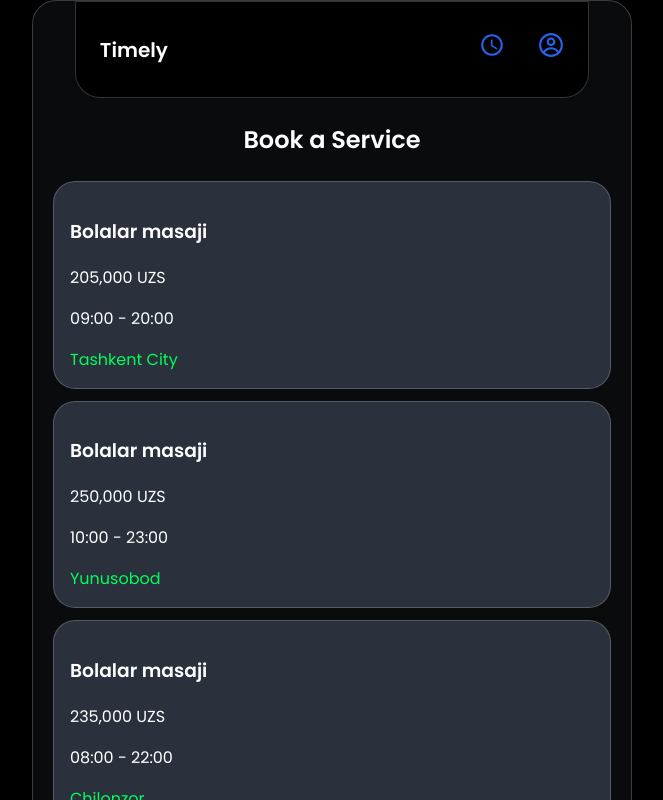
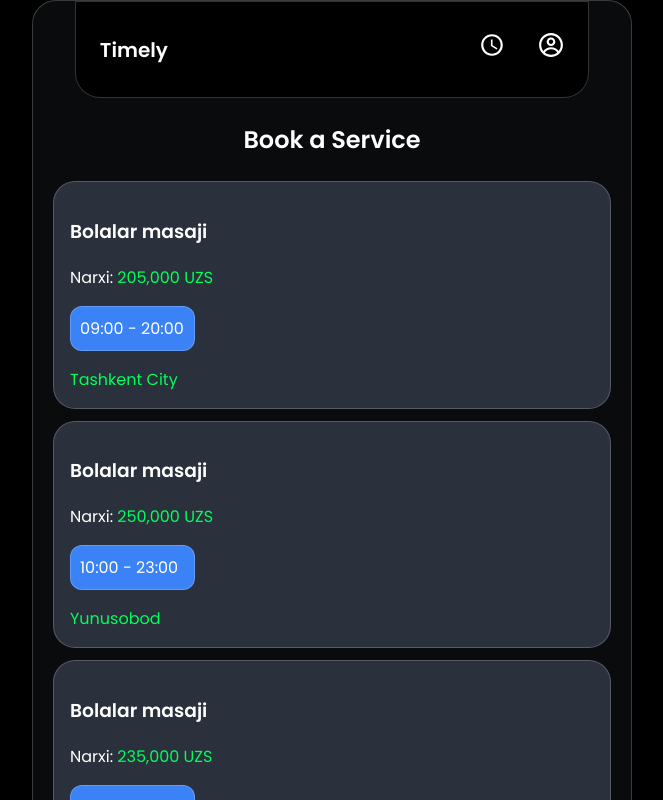
Before and after one commit to BahromNigmanbekov/timelyb, a React (Vite) app: page / in a window 1280 px wide. Shown: the top 800 px of the page, without its empty margins (308-971 px from the left). Built offline with nearby package versions, Linux system fonts and the light colour scheme.

Commit message:
design o'zgartirildi

```diff
--- a/src/components/BookingForm.jsx
+++ b/src/components/BookingForm.jsx
@@ -5,7 +5,7 @@ function BookingForm({ service, goBack }) {
   const [time, setTime] = useState("");
 
   const handleBook = () => {
-    alert(`You booked ${service.name} on ${date} at ${time}`);
+    alert(`Siz band qildingiz ${service.name} Kuni: ${date} va Vaqti: ${time}`);
   };
 
   return (
--- a/src/components/ServiceCard.jsx
+++ b/src/components/ServiceCard.jsx
@@ -4,8 +4,8 @@ function ServiceCard({ service, onSelect }) {
   return (
     <div className="card" onClick={() => onSelect(service)}>
       <h3>{service.name}</h3>
-      <p>{service.price}</p>
-      <p>{service.time}</p>
+      <p>Narxi: <span>{service.price}</span></p>
+      <p className="vaqt">{service.time}</p>
       <span>{service.location}</span>
     </div>
   );
--- a/src/index.css
+++ b/src/index.css
@@ -54,7 +54,7 @@ background: black;
 }
 
 .nav-links a {
-  color: #2563eb;
+  color: #ffffff;
   text-decoration: none;
   margin-left: 26px;
   font-weight: 500;
@@ -84,6 +84,13 @@ background: black;
 }
 .card:hover {
   background-color: #000000;
+}
+.vaqt{
+  width: 125px;
+  border-radius: 12px;
+  background-color: #3b82f6;
+  border: 1px solid rgba(255, 255, 255, 0.2);
+  padding: 9px;
 }
 
 .booking-form {
```
